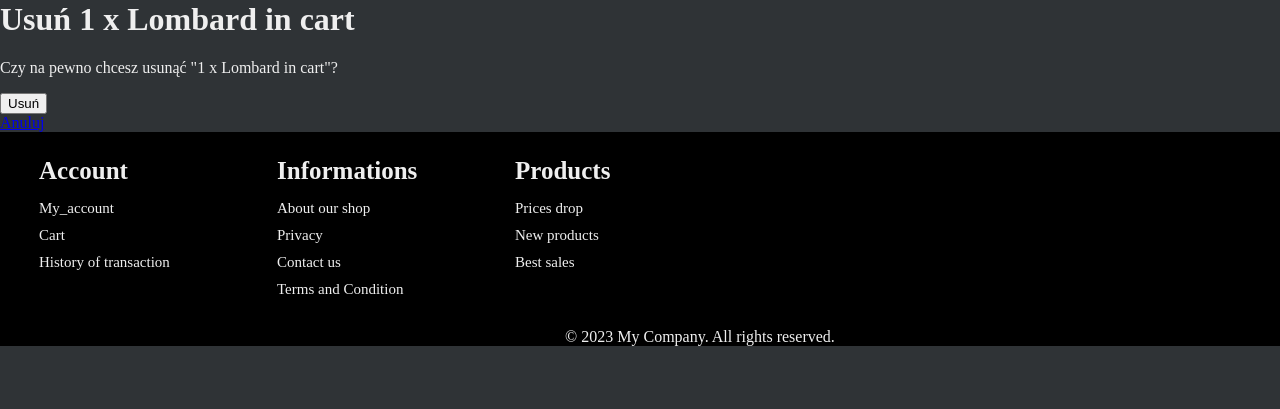
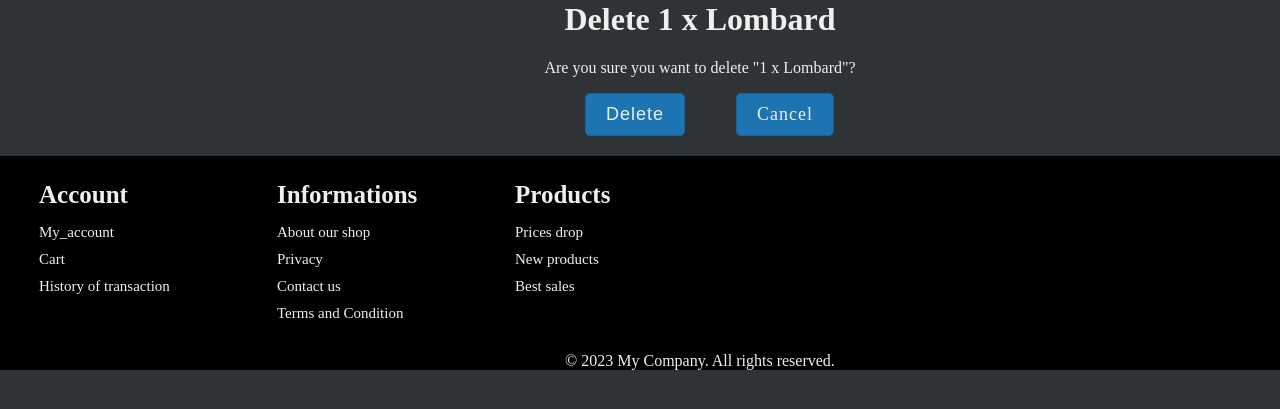
Before and after one commit to Kandel269/BoardgameShop, a Django app: page /delete-game/18/ in a window 1280 px wide; the page is wider, and only the part inside the window is pictured. Shown: the part 215-624 px from the top of that part. Run offline with Django 4.2, Linux system fonts and the light colour scheme; data comes from the database, SQL or seed files in the repository; both versions use the stored data as it was after the commit; some libraries are stand-ins or nearby versions.

Commit message:
cart v3 - delete game v2

```diff
--- a/BoardGameShop/Shop/models.py
+++ b/BoardGameShop/Shop/models.py
@@ -68,4 +68,4 @@ class CartItem(models.Model):
     quantity = models.PositiveIntegerField(default=1)
 
     def __str__(self):
-        return f'{self.quantity} x {self.game.title} in cart'
+        return f'{self.quantity} x {self.game.title}'
--- a/BoardGameShop/Shop/templates/cart_confirm_delete_product.html
+++ b/BoardGameShop/Shop/templates/cart_confirm_delete_product.html
@@ -4,12 +4,22 @@
 
 
 {% block content %}
-  <h1>Usuń {{ object }}</h1>
-  <form method="post" action="">
-    {% csrf_token %}
-    <p>Czy na pewno chcesz usunąć "{{ object }}"?</p>
-    <input type="submit" value="Usuń">
-  </form>
-  <a href="{% url 'cart' %}">Anuluj</a>
-
+  <main>
+    <div class="center-box">
+      <h1>Delete {{ object }}</h1>
+      <p>Are you sure you want to delete "{{ object }}"?</p>
+      <div class="cart-delete-games-buttons-container">
+        <div class="cart-delete-games-buttons-left">
+          <form method="post" action="">
+            {% csrf_token %}
+            <input type="submit" value="Delete" class="typical-button" style="height: 43px;">
+          </form>
+        </div>
+        <div class="cart-delete-games-buttons-right">
+          <a class="typical-a-button" href="{% url 'cart' %}">Cancel</a>
+        </div>
+      </div>
+    </div>
+    <div style="clear:both; margin-bottom: 20px;"></div>
+  </main>
 {% endblock content %}
--- a/BoardGameShop/static/css/style.css
+++ b/BoardGameShop/static/css/style.css
@@ -446,3 +446,45 @@ ul > li:hover > ol {
     color: #efefef;
     background-color: #1f81c7;
 }
+.center-box {
+    margin-left: auto;
+    margin-right: auto;
+    text-align: center;
+}
+.cart-delete-games-buttons-container {
+    margin-left: auto;
+    margin-right: auto;
+    width: 300px;
+}
+.cart-delete-games-buttons-left {
+    float: left;
+    width: 140px;
+    padding: 0px 5px;
+    display: flex;
+    justify-content: center;
+}
+.cart-delete-games-buttons-right {
+    float: left;
+    width: 140px;
+    padding: 0px 5px;
+    display: flex;
+    justify-content: center;
+}
+
+.typical-a-button {
+    padding: 10px 20px;
+    background-color: #1c74b2;
+    border: 1px solid #18649a;
+    border-radius: 5px;
+    font-size: 18px;
+    margin-left: 20px;
+    transition: background-color 0.3s ease;
+    letter-spacing: 1px;
+    color: #efefef;
+    text-decoration: none;
+}
+.typical-a-button:hover {
+    cursor: pointer;
+    color: #efefef;
+    background-color: #1f81c7;
+}
```
Also changed, not shown: BoardGameShop/db.sqlite3.
